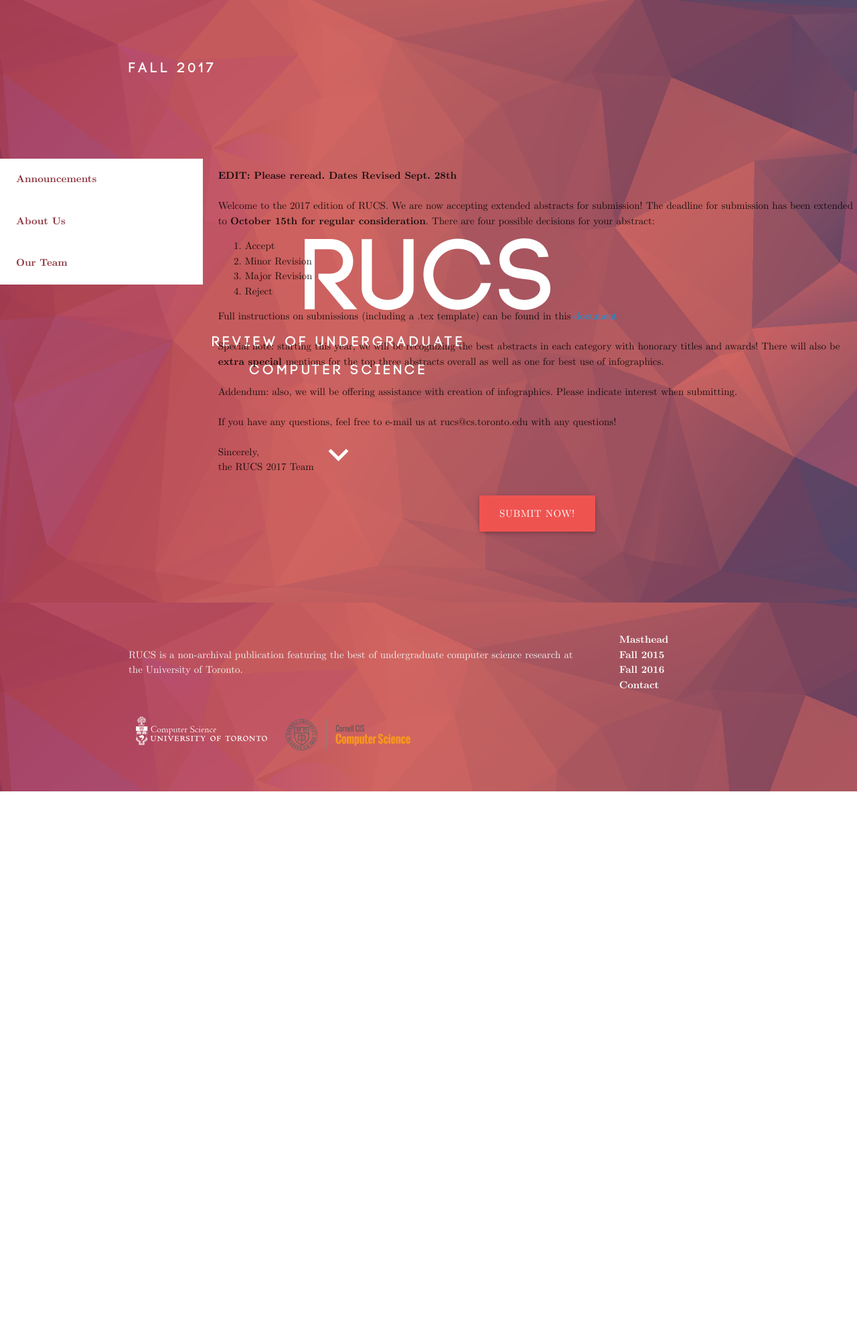
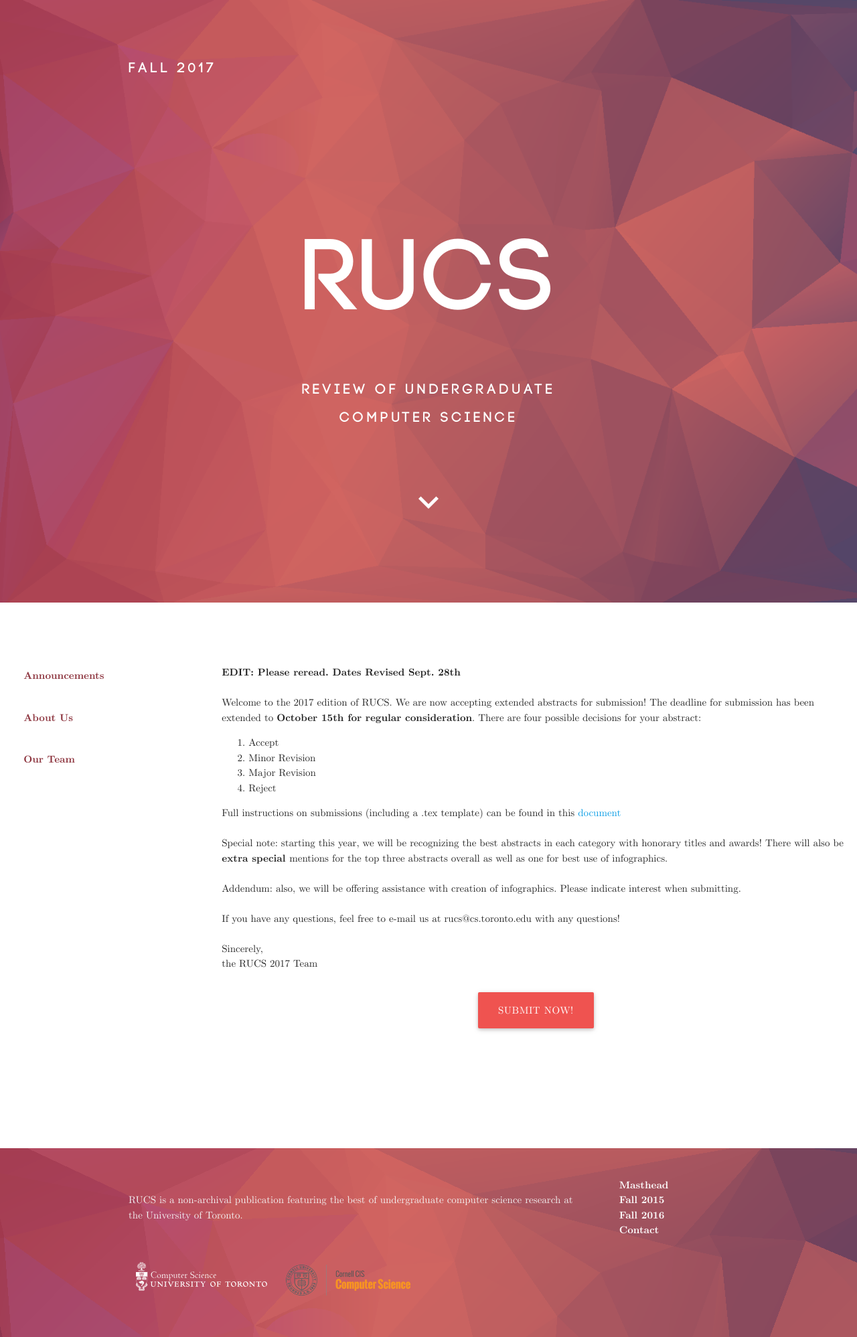
Before and after one commit to rucs-uoft/rucs-uoft.github.io, a Jekyll site: the page built from index.html, in a window 1280 px wide. Shown: the whole page at 67% size. Built offline with Jekyll 4.4.1, drawn with Linux system fonts in a browser that asks for light colours; nearby versions of some CDN libraries; before the commit the page ends 1182 px from its top, so only the background shows below that.

Commit message:
fixed original logo

```diff
--- a/index.html
+++ b/index.html
@@ -8,11 +8,10 @@
             <h4 class="review-subtitle white-text left" id="issue-title">Fall 2017</h4>
       </div>
     <div class="review-title-container center" style="margin-top: 100px">
-
       <div class="center" id="title-info">
         <h1 class="review-title white-text" id="site-title">RUCS</h1>
       </div>
-
+    </div>
     <div class="review-subtitle-container center">
       <div class="row center">
             <h4 class="review-subtitle white-text">Review of Undergraduate</br> Computer Science</h4>
@@ -27,15 +26,12 @@
 </div>
 
 
-
 <a name="table-of-contents"></a>
 <div class="full-width">
 <div class="valign-wrapper" id="table_of_contents" >
-  <div class="container section valign full-width">
+  <div class="section valign full-width">
       {% include table_of_contents.html %}
-    </div>
-
-
     </div>
   </div>
 </div>
+</div>
```
Lines whose indentation alone changed are shown as unchanged.
